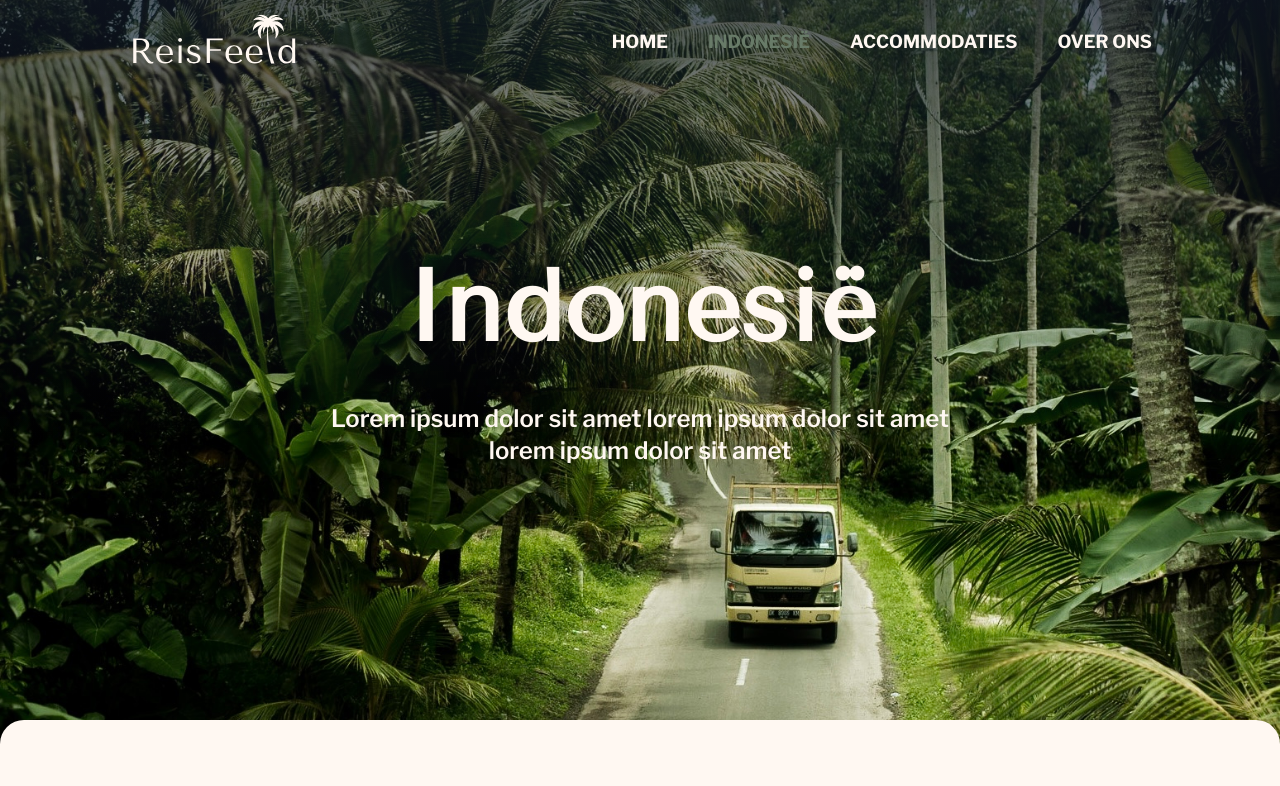
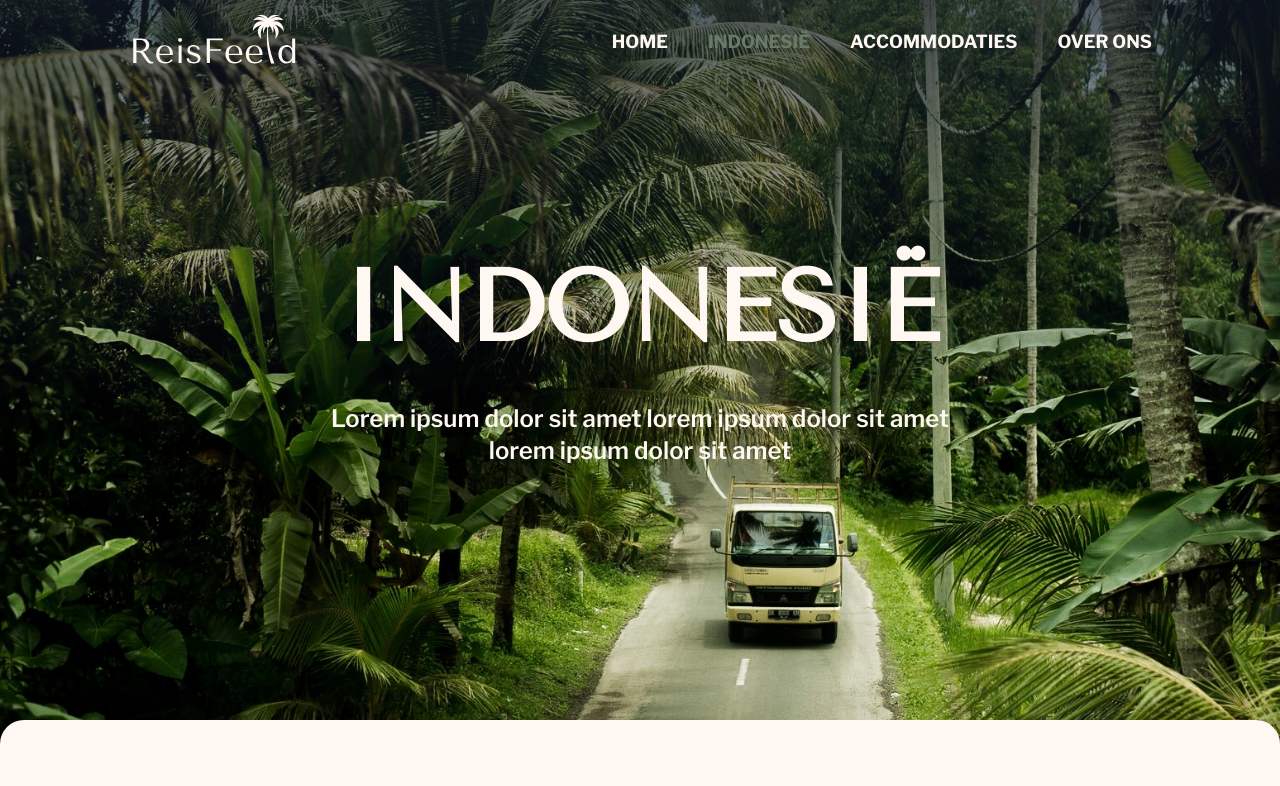
Before and after one commit to dannyfrelink/affiliate-blog, a React (Create React App) app: page /indonesie in a window 1280 px wide. Shown: the top 786 px of the page. Built offline with nearby package versions, Linux system fonts and the light colour scheme; the HTML template or start-up script is replaced by a standard one.

Commit message:
update: make all H1 tags capitalized

```diff
--- a/src/pages/Accommodations.tsx
+++ b/src/pages/Accommodations.tsx
@@ -32,7 +32,7 @@ const Accommodations = () => {
 				size="small"
 				align="bottom"
 				Image={() => <img src={HeaderImage} alt="Hotel Room" />}
-				title="Accommodaties"
+				title="ACCOMMODATIES"
 			/>
 
 			<Overview destinations={destinations}>
--- a/src/pages/Blogs/BlogOverview.tsx
+++ b/src/pages/Blogs/BlogOverview.tsx
@@ -76,7 +76,7 @@ const BlogOverview = () => {
 		<div>
 			<Header
 				Image={() => <img src={HeaderImage} alt="Viewpoint" />}
-				title="Indonesië"
+				title="INDONESIË"
 				subTitle={
 					"Lorem ipsum dolor sit amet lorem ipsum dolor sit amet lorem ipsum dolor sit amet"
 				}
--- a/src/pages/Blogs/BlogPost.tsx
+++ b/src/pages/Blogs/BlogPost.tsx
@@ -29,7 +29,7 @@ const BlogPost = () => {
 
 			<Header
 				Image={() => <img src={coverImage} alt="Viewpoint" />}
-				title="Over ReisFeeld"
+				title="OVER REISFEELD"
 				subTitle={blog.date}
 				size="small"
 				align="bottom"
```
